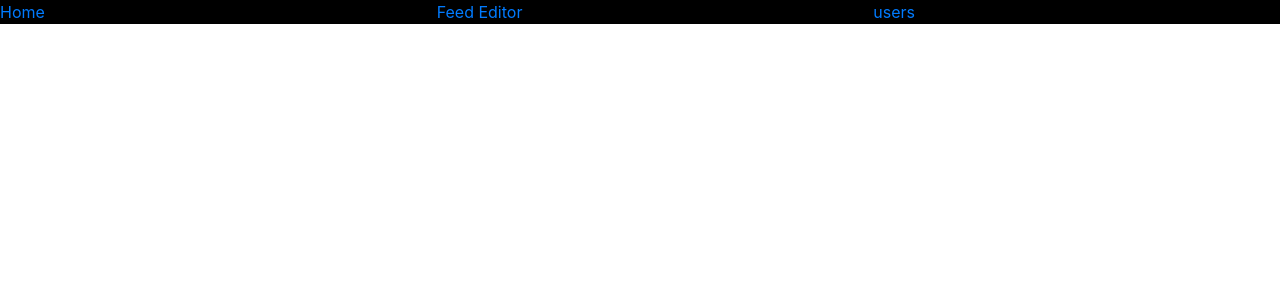
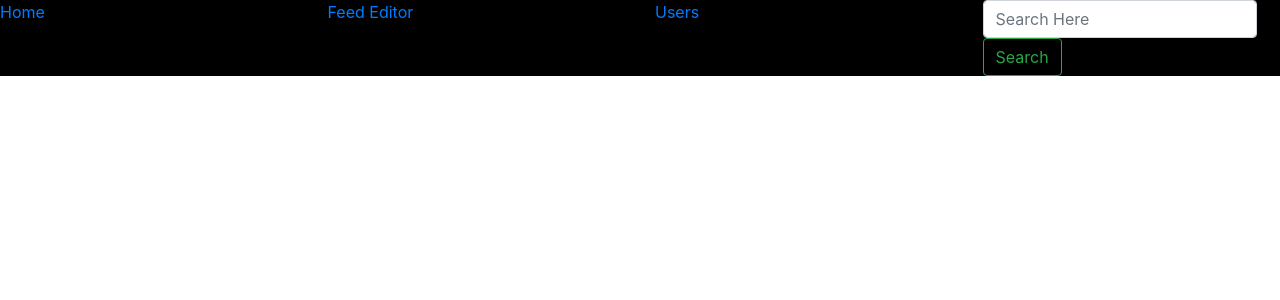
Before and after one commit to FiveEightyEight/Noice_Tube, a React (Create React App) app: page /#/ in a window 1280 px wide. Shown: the top 300 px of the page. Built offline with nearby package versions, Linux system fonts and the light colour scheme.

Commit message:
added searchbar component to the navigation bar

```diff
--- a/src/components/NavBar.js
+++ b/src/components/NavBar.js
@@ -1,6 +1,6 @@
 import React from 'react';
 import {Route,Link,Switch} from 'react-router-dom'
-
+import SearchBar from './SearchBar'
 import './NavBar.css'
 
 const NavBar = props => {
@@ -8,16 +8,19 @@ const NavBar = props => {
     return(
     <nav>
         <div className='row navContainer'>
-        <div className='col col-4'>
+        <div className='col'>
         <Link to='/'>Home</Link>
         </div>
-        <div className='col col-4'>
+        <div className='col'>
         <Link to='/feededitor'>Feed Editor</Link>
         </div>
-        <div className='col col-4'>
-        <Link to='/user'>users</Link>
+        <div className='col'>
+        <Link to='/user'>Users</Link>
+        </div>
+        <div className='col'>
+        <SearchBar  / >
+        </div>
 
-        </div>
         </div>
 
 
--- a/src/components/SearchBar.js
+++ b/src/components/SearchBar.js
@@ -1,13 +1,42 @@
 import React from 'react';
 import './SearchBar.css';
+import {withRouter} from 'react-router-dom'
 
-const SearchBar = props => {
+class SearchBar extends React.Component {
+    constructor(props){
+        super(props)
+        this.state = {
+            input:''
+        }
+    }
+    handleInputChange = e => {
+        const searchInput = e.target.value;
+            this.setState({input:searchInput})
+    }
+     handleSubmit = e =>{
+            if(e.keyCode === 13){
+           const searchInput = e.target.value;
+            this.props.history.push(`/search/${searchInput}`);
+            }
 
-    return (
-        <>
+    }
+    handleClick = e =>{
+         if(e.target.value === this.state.input){
+              const searchInput = e.target.value;
+                 this.props.history.push(`/search/${searchInput}`);
+         }
+    }
+    render(){
+        return (
+            <>
+            <form className="form-inline" >
+                <input className="form-control mr-sm-2" type="search" placeholder="Search Here" aria-label="Search" onChange={this.handleInputChange} onKeyDown={this.handleSubmit}/>
+                <button className="btn btn-outline-success my-2 my-sm-0" type="submit" onClick={this.handleClick} value={this.state.input}>Search</button>
+                </form>
+            </>
+        )
+    }
 
-        </>
-    )
 }
 
-export default SearchBar;
+export default withRouter(SearchBar);
```
